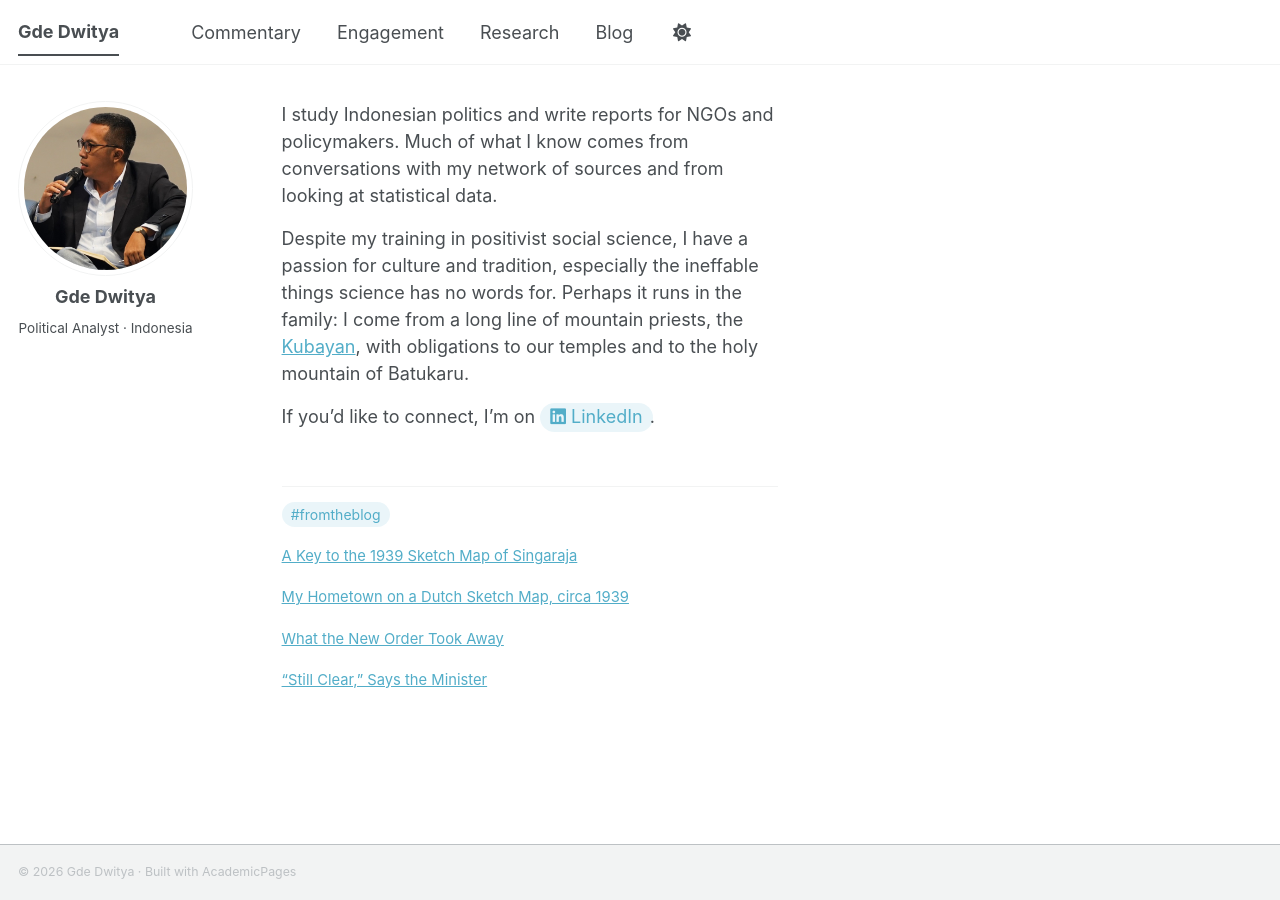
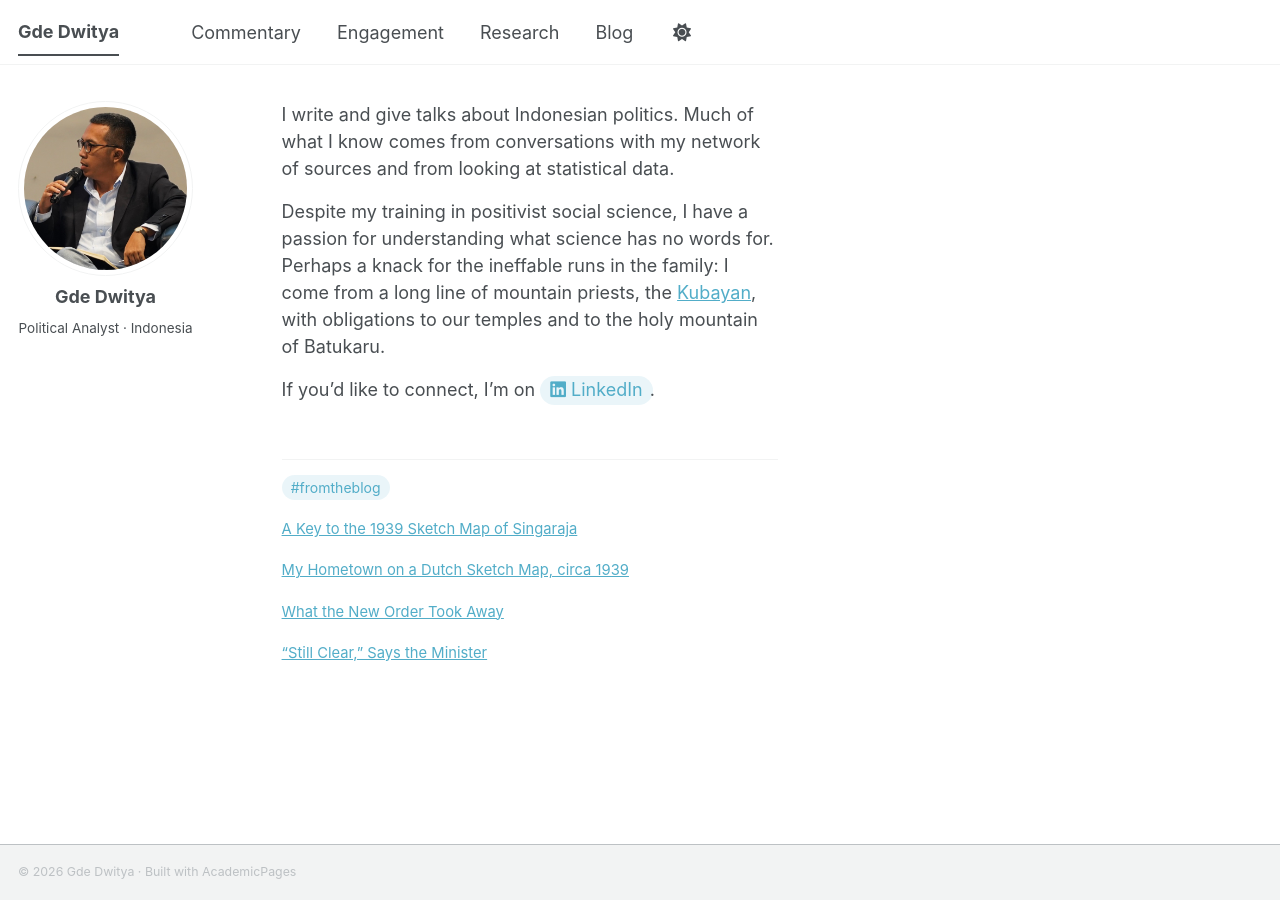
Before and after one commit to gddwty/gddwty.github.io, a Jekyll site: the page built from _pages/about.md, in a window 1280 px wide. Built offline with Jekyll 4.4.1, drawn with Linux system fonts in a browser that asks for light colours; a style sheet for code colours, icons or effects is not loaded.

Commit message:
minor bio revision

```diff
--- a/_pages/about.md
+++ b/_pages/about.md
@@ -10,9 +10,9 @@ redirect_from:
 
 <div class="bio" markdown="1">
 
-I study Indonesian politics and write reports for NGOs and policymakers. Much of what I know comes from conversations with my network of sources and from looking at statistical data.
+I write and give talks about Indonesian politics. Much of what I know comes from conversations with my network of sources and from looking at statistical data.
 
-Despite my training in positivist social science, I have a passion for culture and tradition, especially the ineffable things science has no words for. Perhaps it runs in the family: I come from a long line of mountain priests, the [Kubayan](/blog/elder-brother-of-the-king/){:target="_blank" rel="noopener"}, with obligations to our temples and to the holy mountain of Batukaru.
+Despite my training in positivist social science, I have a passion for understanding what science has no words for. Perhaps a knack for the ineffable runs in the family: I come from a long line of mountain priests, the [Kubayan](/blog/elder-brother-of-the-king/){:target="_blank" rel="noopener"}, with obligations to our temples and to the holy mountain of Batukaru.
 
 If you'd like to connect, I'm on <a class="inline-pill" href="https://www.linkedin.com/in/gde-dwitya-141127286/" target="_blank" rel="noopener"><i class="fab fa-linkedin" aria-hidden="true"></i> LinkedIn</a>.
 
```
